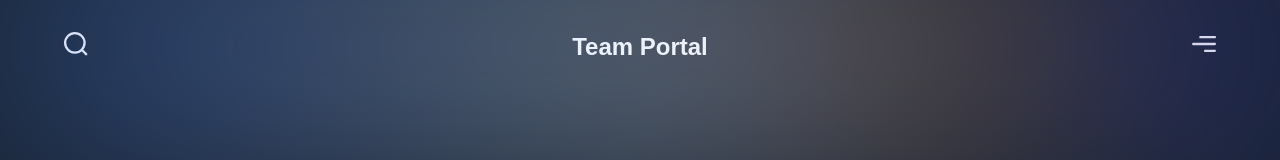
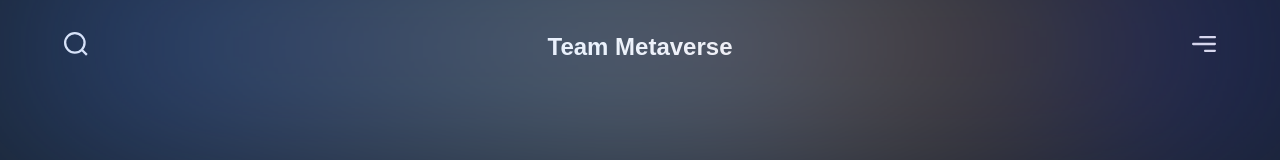
Before and after one commit to mackmraz/Tailwinds-Website, a Next.js app: page / in a window 1280 px wide. Shown: the top 160 px of the page. Built offline with nearby package versions, Linux system fonts and the light colour scheme; a web font is replaced by a local one.

Commit message:
Edits Text

```diff
--- a/components/Navbar.jsx
+++ b/components/Navbar.jsx
@@ -20,7 +20,7 @@ const Navbar = () => (
         className="w-[24px] h-[24px] object-contain"
       />
       <h2 className="font-extrabold text-[24px] leading-[30px] text-white">
-        Team Portal
+        Team Metaverse
       </h2>
       <img
         src="/menu.svg"
```
